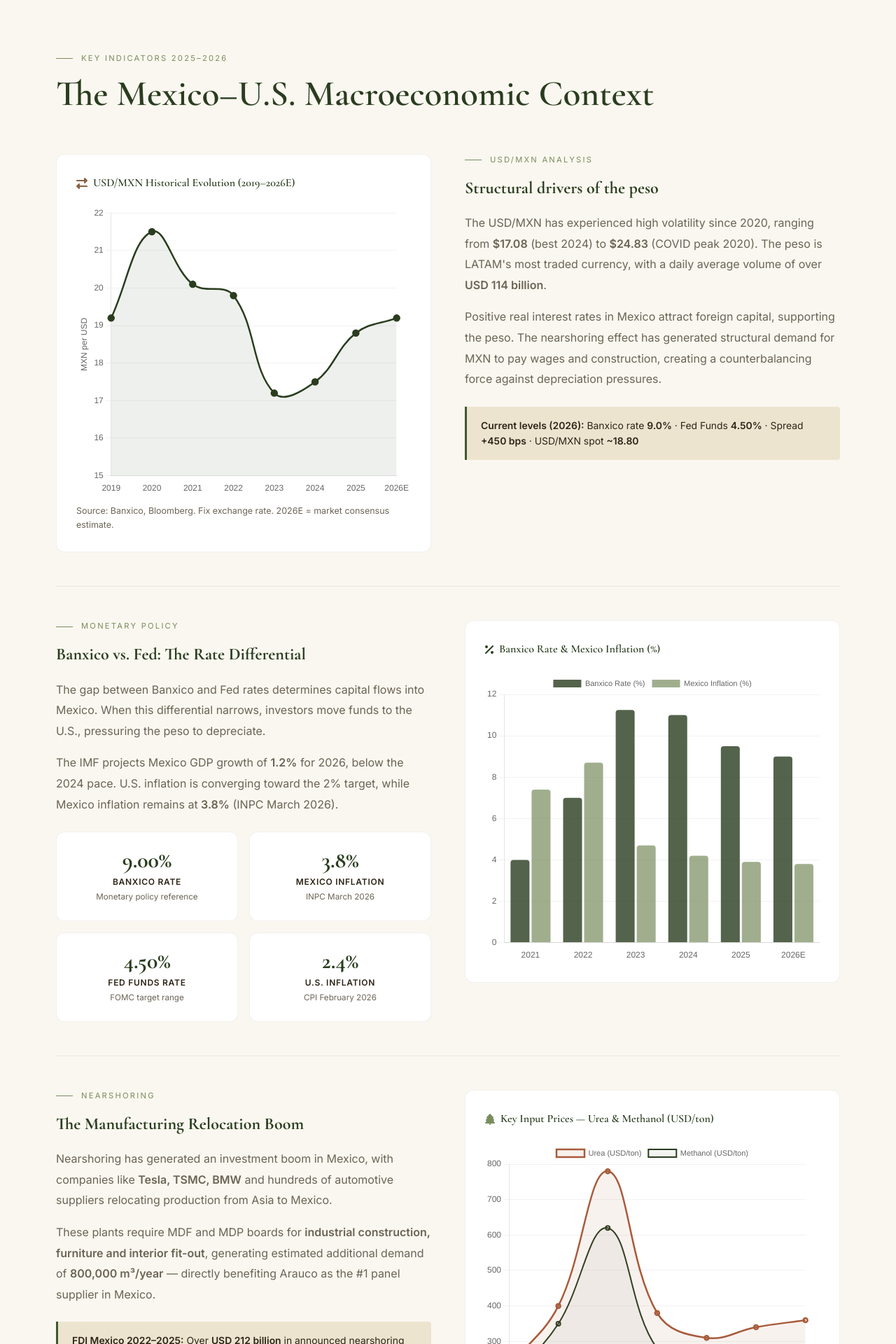
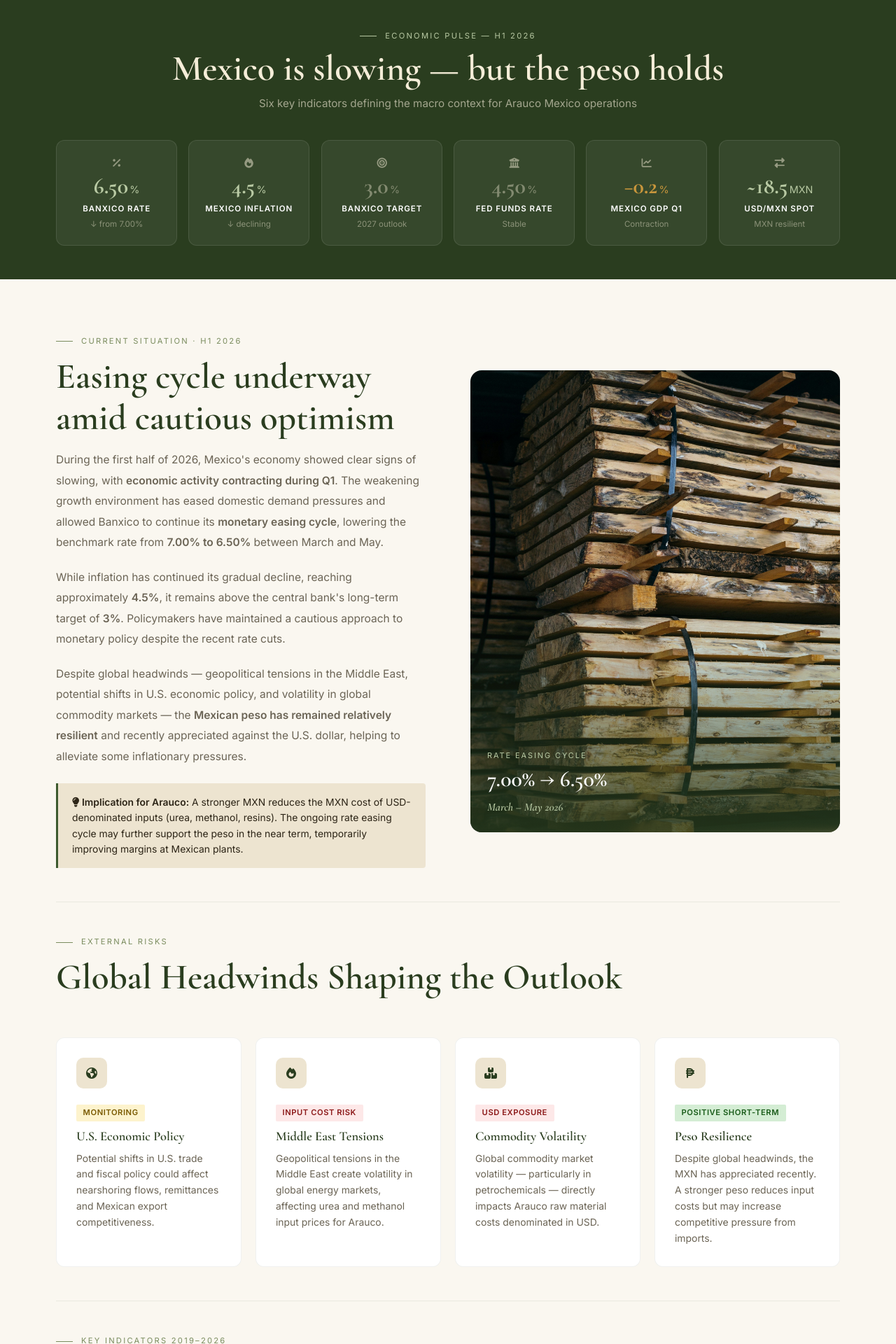
Before and after one commit to a01643155-dotcom/arauco-fx, a Flask app: page /macro in a window 1280 px wide. Shown: the part 445-2365 px from the top of the page at 70% size. Run offline with Flask 3, Linux system fonts and the light colour scheme.

Commit message:
Macro: H1 2026 economic analysis — Economic Pulse, easing cycle, scenarios, outlook

```diff
--- a/templates/macro.html
+++ b/templates/macro.html
@@ -7,71 +7,159 @@
   <div class="page-hero-inner">
     <div class="page-hero-eyebrow"><i class="fa fa-chart-line"></i> Macroeconomic Factors</div>
     <h1 class="page-hero-title">Macroeconomic Environment<br/>&amp; USD/MXN Drivers</h1>
-    <p class="page-hero-sub">Inflation, interest rates, nearshoring and economic cycles affecting Arauco operations in Mexico and their impact on currency exposure.</p>
+    <p class="page-hero-sub">Inflation, interest rates, nearshoring and economic cycles affecting Arauco operations in Mexico — updated H1 2026 analysis.</p>
   </div>
 </section>
 
+<!-- ══ ECONOMIC PULSE ═══════════════════════════════════════════ -->
+<section class="section section-dark" style="padding:3rem 0">
+  <div class="container">
+    <div class="section-eyebrow" data-aos="fade-up" style="color:var(--light-sage);justify-content:center;margin-bottom:.5rem">
+      Economic Pulse — H1 2026
+    </div>
+    <h2 class="section-title" data-aos="fade-up" data-aos-delay="40" style="text-align:center;margin-bottom:.5rem">
+      Mexico is slowing — but the peso holds
+    </h2>
+    <p style="text-align:center;color:rgba(245,237,216,.6);font-size:.95rem;max-width:600px;margin:0 auto 2.5rem" data-aos="fade-up" data-aos-delay="80">
+      Six key indicators defining the macro context for Arauco Mexico operations
+    </p>
+
+    <div style="display:grid;grid-template-columns:repeat(auto-fit,minmax(160px,1fr));gap:1rem" data-aos="fade-up" data-aos-delay="120">
+      {% for val, unit, label, trend, color, icon in [
+        ('6.50','%','Banxico Rate','↓ from 7.00%','#B8C9A3','fa-percent'),
+        ('4.5','%','Mexico Inflation','↓ declining','#B8C9A3','fa-fire'),
+        ('3.0','%','Banxico Target','2027 outlook','rgba(245,237,216,.4)','fa-bullseye'),
+        ('4.50','%','Fed Funds Rate','Stable','rgba(245,237,216,.4)','fa-university'),
+        ('−0.2','%','Mexico GDP Q1','Contraction','#C8963C','fa-chart-line'),
+        ('~18.5','MXN','USD/MXN Spot','MXN resilient','#B8C9A3','fa-exchange-alt'),
+      ] %}
+      <div style="background:rgba(255,255,255,.06);border:1px solid rgba(255,255,255,.1);border-radius:var(--radius-md);padding:1.25rem;text-align:center;transition:all .25s" data-aos="zoom-in" data-aos-delay="{{ loop.index0 * 60 }}">
+        <div style="font-size:.9rem;color:rgba(245,237,216,.5);margin-bottom:.4rem"><i class="fa {{ icon }}"></i></div>
+        <div style="font-family:var(--font-serif);font-size:2rem;font-weight:700;color:{{ color }};line-height:1">{{ val }}<span style="font-size:.9rem;font-family:var(--font-sans);font-weight:400;margin-left:.15rem">{{ unit }}</span></div>
+        <div style="font-size:.72rem;font-weight:600;color:white;text-transform:uppercase;letter-spacing:.08em;margin:.4rem 0 .25rem">{{ label }}</div>
+        <div style="font-size:.72rem;color:rgba(245,237,216,.45)">{{ trend }}</div>
+      </div>
+      {% endfor %}
+    </div>
+  </div>
+</section>
+
+<!-- ══ CURRENT SITUATION ════════════════════════════════════════ -->
 <section class="section">
   <div class="container">
 
-    <div class="section-header">
-      <div class="section-eyebrow" data-aos="fade-up">Key Indicators 2025–2026</div>
-      <h2 class="section-title" data-aos="fade-up" data-aos-delay="60">The Mexico–U.S. Macroeconomic Context</h2>
+    <div class="split-2" style="align-items:center;gap:4rem">
+      <div data-aos="fade-right">
+        <div class="section-eyebrow">Current Situation · H1 2026</div>
+        <h2 class="section-title" style="text-align:left">Easing cycle underway amid cautious optimism</h2>
+        <p style="color:var(--gray-600);line-height:1.9;margin-bottom:1.25rem;font-size:.97rem">
+          During the first half of 2026, Mexico's economy showed clear signs of slowing,
+          with <strong>economic activity contracting during Q1</strong>. The weakening growth
+          environment has eased domestic demand pressures and allowed Banxico to continue its
+          <strong>monetary easing cycle</strong>, lowering the benchmark rate from
+          <strong>7.00% to 6.50%</strong> between March and May.
+        </p>
+        <p style="color:var(--gray-600);line-height:1.9;margin-bottom:1.25rem;font-size:.97rem">
+          While inflation has continued its gradual decline, reaching approximately <strong>4.5%</strong>,
+          it remains above the central bank's long-term target of <strong>3%</strong>. Policymakers
+          have maintained a cautious approach to monetary policy despite the recent rate cuts.
+        </p>
+        <p style="color:var(--gray-600);line-height:1.9;margin-bottom:1.5rem;font-size:.97rem">
+          Despite global headwinds — geopolitical tensions in the Middle East, potential shifts in
+          U.S. economic policy, and volatility in global commodity markets — the
+          <strong>Mexican peso has remained relatively resilient</strong> and recently appreciated
+          against the U.S. dollar, helping to alleviate some inflationary pressures.
+        </p>
+        <div class="info-panel">
+          <strong><i class="fa fa-lightbulb"></i> Implication for Arauco:</strong>
+          A stronger MXN reduces the MXN cost of USD-denominated inputs (urea, methanol, resins).
+          The ongoing rate easing cycle may further support the peso in the near term,
+          temporarily improving margins at Mexican plants.
+        </div>
       </div>
 
-    <div class="split-2">
-      <div class="chart-wrap">
-        <div class="chart-title"><i class="fa fa-exchange-alt" style="color:var(--wood)"></i> USD/MXN Historical Evolution (2019–2026E)</div>
-        <canvas id="usdmxnChart" height="260"></canvas>
-        <p style="font-size:.78rem;color:var(--gray-600);margin-top:.75rem">Source: Banxico, Bloomberg. Fix exchange rate. 2026E = market consensus estimate.</p>
+      <div data-aos="fade-left">
+        <div style="border-radius:16px;overflow:hidden;aspect-ratio:4/5;position:relative">
+          <img src="/static/images/Madera2.jpg" alt="Mexico economy" style="width:100%;height:100%;object-fit:cover"/>
+          <div style="position:absolute;inset:0;background:linear-gradient(to top,rgba(42,61,31,.8) 0%,transparent 50%)"></div>
+          <div style="position:absolute;bottom:0;left:0;right:0;padding:1.5rem">
+            <div style="font-size:.68rem;letter-spacing:.18em;text-transform:uppercase;color:var(--light-sage);margin-bottom:.4rem">Rate Easing Cycle</div>
+            <div style="font-family:var(--font-serif);font-size:2rem;color:white;font-weight:600;line-height:1.1">7.00% → 6.50%<br/><span style="font-size:1rem;font-style:italic;color:var(--light-sage)">March – May 2026</span></div>
           </div>
-
-      <div>
-        <div class="section-eyebrow">USD/MXN Analysis</div>
-        <h3 class="font-head" style="font-size:1.5rem;color:var(--forest);margin-bottom:1rem">
-          Structural drivers of the peso
-        </h3>
-        <p style="color:var(--gray-600);line-height:1.85;margin-bottom:1rem">
-          The USD/MXN has experienced high volatility since 2020, ranging from <strong>$17.08</strong> (best 2024)
-          to <strong>$24.83</strong> (COVID peak 2020). The peso is LATAM's most traded currency,
-          with a daily average volume of over <strong>USD 114 billion</strong>.
-        </p>
-        <p style="color:var(--gray-600);line-height:1.85;margin-bottom:1.5rem">
-          Positive real interest rates in Mexico attract foreign capital, supporting the peso.
-          The nearshoring effect has generated structural demand for MXN to pay wages and construction,
-          creating a counterbalancing force against depreciation pressures.
-        </p>
-        <div class="info-panel">
-          <strong>Current levels (2026):</strong> Banxico rate <strong>9.0%</strong> ·
-          Fed Funds <strong>4.50%</strong> · Spread <strong>+450 bps</strong> ·
-          USD/MXN spot <strong>~18.80</strong>
         </div>
       </div>
     </div>
 
     <div class="divider"></div>
 
+    <!-- External risks -->
+    <div class="section-header">
+      <div class="section-eyebrow" data-aos="fade-up">External Risks</div>
+      <h2 class="section-title" data-aos="fade-up" data-aos-delay="60">Global Headwinds Shaping the Outlook</h2>
+    </div>
+
+    <div class="cards-grid">
+      {% for icon, title, text, badge, bc in [
+        ('fa-globe-americas','U.S. Economic Policy','Potential shifts in U.S. trade and fiscal policy could affect nearshoring flows, remittances and Mexican export competitiveness.','Monitoring','badge-yellow'),
+        ('fa-fire','Middle East Tensions','Geopolitical tensions in the Middle East create volatility in global energy markets, affecting urea and methanol input prices for Arauco.','Input Cost Risk','badge-red'),
+        ('fa-boxes','Commodity Volatility','Global commodity market volatility — particularly in petrochemicals — directly impacts Arauco raw material costs denominated in USD.','USD Exposure','badge-red'),
+        ('fa-peso-sign','Peso Resilience','Despite global headwinds, the MXN has appreciated recently. A stronger peso reduces input costs but may increase competitive pressure from imports.','Positive Short-term','badge-green'),
+      ] %}
+      <div class="card" data-aos="fade-up" data-aos-delay="{{ loop.index0 * 70 }}">
+        <div class="card-icon"><i class="fa {{ icon }}"></i></div>
+        <div style="margin-bottom:.6rem"><span class="badge {{ bc }}">{{ badge }}</span></div>
+        <h3 class="card-title">{{ title }}</h3>
+        <p class="card-text">{{ text }}</p>
+      </div>
+      {% endfor %}
+    </div>
+
+    <div class="divider"></div>
+
+    <!-- Charts section -->
+    <div class="section-header">
+      <div class="section-eyebrow" data-aos="fade-up">Key Indicators 2019–2026</div>
+      <h2 class="section-title" data-aos="fade-up" data-aos-delay="60">Data Behind the Analysis</h2>
+    </div>
+
     <div class="split-2">
-      <div>
-        <div class="section-eyebrow">Monetary Policy</div>
-        <h3 class="font-head" style="font-size:1.5rem;color:var(--forest);margin-bottom:1rem">
-          Banxico vs. Fed: The Rate Differential
-        </h3>
-        <p style="color:var(--gray-600);line-height:1.85;margin-bottom:1rem">
-          The gap between Banxico and Fed rates determines capital flows into Mexico.
-          When this differential narrows, investors move funds to the U.S., pressuring the peso to depreciate.
+      <div class="chart-wrap" data-aos="fade-right">
+        <div class="chart-title"><i class="fa fa-exchange-alt" style="color:var(--wood)"></i> USD/MXN Historical &amp; Scenarios (2019–2026E)</div>
+        <canvas id="usdmxnChart" height="260"></canvas>
+        <p style="font-size:.78rem;color:var(--gray-600);margin-top:.75rem">Source: Banxico, Bloomberg. Fix exchange rate. 2026E = market consensus.</p>
+      </div>
+      <div class="chart-wrap" data-aos="fade-left">
+        <div class="chart-title"><i class="fa fa-percent" style="color:var(--forest)"></i> Banxico Rate &amp; Mexico Inflation (%)</div>
+        <canvas id="macroMxChart" height="260"></canvas>
+      </div>
+    </div>
+
+    <div class="split-2" style="margin-top:1.5rem">
+      <div class="chart-wrap" data-aos="fade-right">
+        <div class="chart-title"><i class="fa fa-tree" style="color:var(--sage)"></i> Key Input Prices — Urea &amp; Methanol (USD/ton)</div>
+        <canvas id="lumberChart" height="250"></canvas>
+        <p style="font-size:.78rem;color:var(--gray-600);margin-top:.75rem">Source: Trading Economics, CME. Both inputs quoted in USD — core FX exposure driver for Arauco Mexico.</p>
+      </div>
+      <div data-aos="fade-left">
+        <div class="section-eyebrow">Nearshoring Effect</div>
+        <h3 class="font-head" style="font-size:1.5rem;color:var(--forest);margin-bottom:1rem">The structural demand driver for Arauco</h3>
+        <p style="color:var(--gray-600);line-height:1.85;margin-bottom:1rem;font-size:.95rem">
+          Nearshoring has generated an investment boom in Mexico, with companies like
+          <strong>Tesla, TSMC, BMW</strong> and hundreds of automotive suppliers relocating
+          production from Asia to Mexico. These plants require MDF and MDP boards for
+          industrial construction.
         </p>
-        <p style="color:var(--gray-600);line-height:1.85;margin-bottom:1.5rem">
-          The IMF projects Mexico GDP growth of <strong>1.2%</strong> for 2026,
-          below the 2024 pace. U.S. inflation is converging toward the 2% target,
-          while Mexico inflation remains at <strong>3.8%</strong> (INPC March 2026).
+        <p style="color:var(--gray-600);line-height:1.85;margin-bottom:1.5rem;font-size:.95rem">
+          Estimated additional panel board demand: <strong>800,000 m³/year</strong> — directly
+          benefiting Arauco as the #1 panel supplier. FDI announcements 2022–2025 exceeded
+          <strong>USD 212 billion</strong>. (Secretaría de Economía, 2025)
         </p>
         <div class="cards-grid" style="grid-template-columns:repeat(2,1fr);gap:1rem">
-          {% for label, val, sub in [
-            ('Banxico Rate','9.00%','Monetary policy reference'),
-            ('Mexico Inflation','3.8%','INPC March 2026'),
-            ('Fed Funds Rate','4.50%','FOMC target range'),
-            ('U.S. Inflation','2.4%','CPI February 2026'),
+          {% for val, label, sub in [
+            ('$212B','USD FDI Announced','2022–2025'),
+            ('800k','m³/year demand','Additional panels'),
+            ('6.50%','Banxico Rate','Current (2026)'),
+            ('4.5%','Mexico Inflation','INPC 2026'),
           ] %}
           <div class="stat-card">
             <div class="stat-number">{{ val }}</div>
@@ -81,83 +169,52 @@
           {% endfor %}
         </div>
       </div>
-
-      <div>
-        <div class="chart-wrap">
-          <div class="chart-title"><i class="fa fa-percent" style="color:var(--forest)"></i> Banxico Rate &amp; Mexico Inflation (%)</div>
-          <canvas id="macroMxChart" height="260"></canvas>
-        </div>
-      </div>
     </div>
 
     <div class="divider"></div>
 
-    <div class="split-2">
-      <div>
-        <div class="section-eyebrow">Nearshoring</div>
-        <h3 class="font-head" style="font-size:1.5rem;color:var(--forest);margin-bottom:1rem">
-          The Manufacturing Relocation Boom
-        </h3>
-        <p style="color:var(--gray-600);line-height:1.85;margin-bottom:1rem">
-          Nearshoring has generated an investment boom in Mexico, with companies like
-          <strong>Tesla, TSMC, BMW</strong> and hundreds of automotive suppliers relocating
-          production from Asia to Mexico.
-        </p>
-        <p style="color:var(--gray-600);line-height:1.85;margin-bottom:1.5rem">
-          These plants require MDF and MDP boards for <strong>industrial construction, furniture
-          and interior fit-out</strong>, generating estimated additional demand of
-          <strong>800,000 m³/year</strong> — directly benefiting Arauco as the #1 panel supplier in Mexico.
-        </p>
-        <div class="info-panel">
-          <strong>FDI Mexico 2022–2025:</strong> Over <strong>USD 212 billion</strong> in announced
-          nearshoring investments. Arauco Proyecto Vikingo ($300M) is positioned to capture
-          this structural demand growth. (Secretaría de Economía, 2025)
+    <!-- Outlook -->
+    <div class="section-header">
+      <div class="section-eyebrow" data-aos="fade-up">Forward-Looking Outlook</div>
+      <h2 class="section-title" data-aos="fade-up" data-aos-delay="60">Baseline Scenario 2026–2027</h2>
+    </div>
+
+    <div class="split-2" style="align-items:flex-start">
+      <div data-aos="fade-right">
+        <div class="timeline">
+          {% for period, title, text in [
+            ('H1 2026','Economic Contraction','GDP contracted in Q1 2026. Domestic demand weakens. Banxico begins easing cycle: 7.00% → 6.50%. Inflation at ~4.5%.'),
+            ('H2 2026','Gradual Stabilization','Subdued but positive growth expected. Continued rate cuts if inflation trends down. MXN resilient supported by nearshoring flows.'),
+            ('2027','Convergence to Target','Inflation expected to converge toward the Banxico 3% target. More stable macroeconomic environment supports investment decisions including Proyecto Vikingo ramp-up.'),
+          ] %}
+          <div class="timeline-item" data-aos="fade-up" data-aos-delay="{{ loop.index0 * 80 }}">
+            <div class="timeline-dot"></div>
+            <div class="timeline-year">{{ period }}</div>
+            <div class="timeline-title">{{ title }}</div>
+            <div class="timeline-text">{{ text }}</div>
+          </div>
+          {% endfor %}
         </div>
       </div>
 
-      <div>
-        <div class="chart-wrap">
-          <div class="chart-title"><i class="fa fa-tree" style="color:var(--sage)"></i> Key Input Prices — Urea &amp; Methanol (USD/ton)</div>
-          <canvas id="lumberChart" height="260"></canvas>
-          <p style="font-size:.78rem;color:var(--gray-600);margin-top:.75rem">Source: Trading Economics, CME. Both inputs quoted in USD — FX exposure driver for Arauco Mexico.</p>
-        </div>
-      </div>
-    </div>
-
-    <div class="divider"></div>
-
-    <div class="section-header">
-      <div class="section-eyebrow" data-aos="fade-up">Macroeconomic Scenarios</div>
-      <h2 class="section-title" data-aos="fade-up" data-aos-delay="60">What Could Happen with USD/MXN?</h2>
-      <p class="section-subtitle" data-aos="fade-up" data-aos-delay="120">Three forward-looking scenarios for the USD/MXN exchange rate and their impact on Arauco Mexico margins.</p>
-    </div>
-
-    <div class="scenario-grid" data-aos="fade-up">
+      <div data-aos="fade-left">
+        <div class="scenario-grid" style="grid-template-columns:1fr">
           <div class="scenario-card scenario-bull">
             <div class="scenario-label">🟢 Optimistic Scenario</div>
             <div class="scenario-rate">16.00 – 17.00</div>
-        <p class="scenario-desc">
-          The Fed aggressively cuts rates. Banxico–Fed spread widens. Nearshoring maintains USD flows to Mexico. MXN appreciates.
-          <strong>For Arauco:</strong> Lower USD input costs → improved operating margins in Mexico.
-        </p>
+            <p class="scenario-desc">Fed aggressively cuts rates. Banxico–Fed spread widens. Nearshoring maintains USD inflows. MXN appreciates. <strong>For Arauco:</strong> Lower USD input costs, improved margins.</p>
           </div>
           <div class="scenario-card scenario-base">
             <div class="scenario-label">⚪ Base Scenario</div>
             <div class="scenario-rate">17.50 – 19.50</div>
-        <p class="scenario-desc">
-          Relative stability with moderate volatility. Banxico maintains positive differential.
-          Local political uncertainty offset by nearshoring flows.
-          <strong>For Arauco:</strong> Stable margins, active cost management required.
-        </p>
+            <p class="scenario-desc">Relative stability with moderate volatility. Banxico maintains positive differential. <strong>For Arauco:</strong> Stable margins, active cost management required.</p>
           </div>
           <div class="scenario-card scenario-bear">
             <div class="scenario-label">🔴 Adverse Scenario</div>
             <div class="scenario-rate">20.00 – 23.00</div>
-        <p class="scenario-desc">
-          Political or economic crisis in Mexico, U.S. inflationary rebound, emerging market capital outflows.
-          MXN depreciates sharply.
-          <strong>For Arauco:</strong> MXN input costs spike, significant margin compression.
-        </p>
+            <p class="scenario-desc">Political or economic crisis, U.S. inflationary rebound, capital outflows. MXN depreciates sharply. <strong>For Arauco:</strong> Input costs spike, significant margin compression.</p>
+          </div>
+        </div>
       </div>
     </div>
 
@@ -173,7 +230,7 @@ document.addEventListener("DOMContentLoaded", function() {
     type:'line',
     data:{
       labels:['2019','2020','2021','2022','2023','2024','2025','2026E'],
-      datasets:[{label:'USD/MXN',data:[19.2,21.5,20.1,19.8,17.2,17.5,18.8,19.2],
+      datasets:[{label:'USD/MXN',data:[19.2,21.5,20.1,19.8,17.2,17.5,18.8,18.5],
         borderColor:'#2A3D1F',backgroundColor:'rgba(42,61,31,0.08)',borderWidth:2.5,fill:true,tension:0.4,pointRadius:4,pointBackgroundColor:'#2A3D1F'}]
     },
     options:{plugins:{legend:{display:false}},scales:{x:{grid:{display:false}},y:{grid:{color:'rgba(0,0,0,0.05)'},min:15,title:{display:true,text:'MXN per USD'}}},animation:{duration:1200}}
@@ -184,8 +241,8 @@ document.addEventListener("DOMContentLoaded", function() {
     data:{
       labels:['2021','2022','2023','2024','2025','2026E'],
       datasets:[
-        {label:'Banxico Rate (%)',data:[4.0,7.0,11.25,11.0,9.5,9.0],backgroundColor:'rgba(42,61,31,0.8)',borderRadius:4},
-        {label:'Mexico Inflation (%)',data:[7.4,8.7,4.7,4.2,3.9,3.8],backgroundColor:'rgba(122,140,94,0.7)',borderRadius:4}
+        {label:'Banxico Rate (%)',data:[4.0,7.0,11.25,11.0,9.5,6.5],backgroundColor:'rgba(42,61,31,0.8)',borderRadius:4},
+        {label:'Mexico Inflation (%)',data:[7.4,8.7,4.7,4.2,3.9,4.5],backgroundColor:'rgba(122,140,94,0.7)',borderRadius:4}
       ]
     },
     options:{plugins:{legend:{labels:{font:{size:11}}}},scales:{x:{grid:{display:false}},y:{grid:{color:'rgba(0,0,0,0.05)'}}},animation:{duration:1200}}
```
Lines whose indentation alone changed are shown as unchanged.
